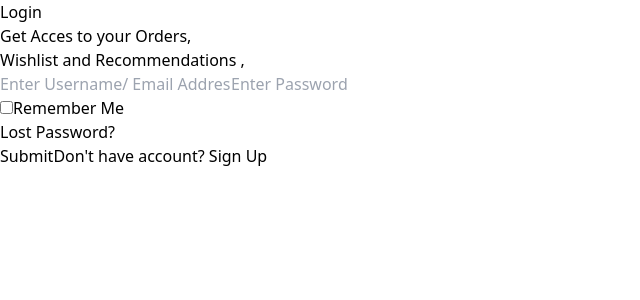
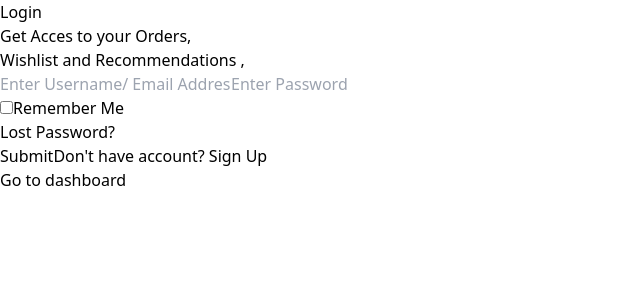
Before and after one commit to Mbonimana/Work-Kappe-UI, a React (Vite) app: page /Login in a window 1280 px wide. Shown: the top 300 px of the page, without its empty margins (0-640 px from the left). Built offline with nearby package versions, Linux system fonts and the light colour scheme.

Commit message:
Added button

```diff
--- a/src/components/auth/login.tsx
+++ b/src/components/auth/login.tsx
@@ -40,6 +40,9 @@ function Login() {
                    </Link>
 
                     </div>
+                  <Link to ="/dashboard" className="text-yellow-400">
+                    <span  className="text-yellow-500 text-sm  justify-between " >Go to dashboard</span>
+                   </Link>
                 </form>
 
 
--- a/src/components/dashboardComponents/Settings.tsx
+++ b/src/components/dashboardComponents/Settings.tsx
@@ -1,5 +1,5 @@
 
-import { Userg} from "lucide-react";
+import { User} from "lucide-react";
 
 const SettingsPage = () => {
   return (
```
